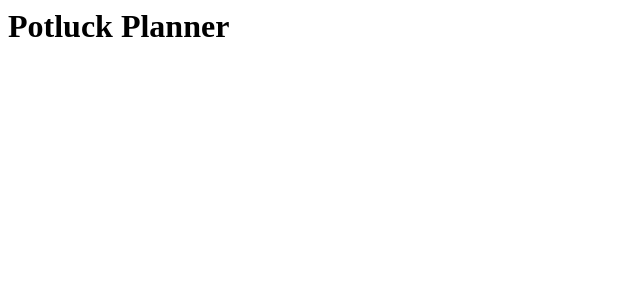
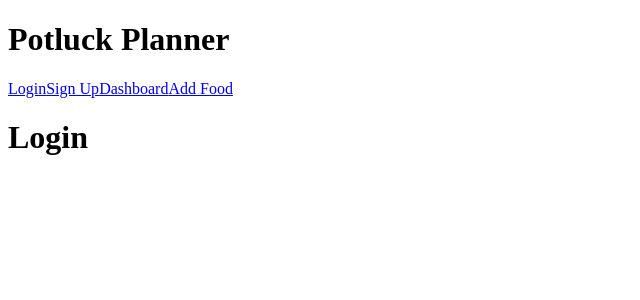
Before and after one commit to Potluck-build/Front-end, a React (Create React App) app in the folder potluck/: page / in a window 1280 px wide. Shown: the top 300 px of the page, without its empty margins (0-640 px from the left). Built offline with nearby package versions, Linux system fonts and the light colour scheme.

Commit message:
added header links and fixed routing, also install styled componenets, new update with react is weird so after every change i have to got to package.json file and save/ ctrl+s so changes can be shown on website/ npm start

```diff
--- a/potluck/package.json
+++ b/potluck/package.json
@@ -10,6 +10,7 @@
     "react-dom": "^17.0.2",
     "react-router-dom": "^6.2.1",
     "react-scripts": "5.0.0",
+    "styled-components": "5.3.1",
     "web-vitals": "^2.1.2",
     "yup": "^0.32.11"
   },
--- a/potluck/src/App.js
+++ b/potluck/src/App.js
@@ -1,25 +1,34 @@
 import "./App.css";
-import { Route, Routes, Link } from "react-router-dom";
+import {Route, Routes} from "react-router-dom";
 import Dashboard from "./components/Dashboard";
 import Login from "./components/Login";
 import Register from "./components/Register";
 import Header from "./components/Header";
 import AddFood from "./components/AddFood";
+import styled from 'styled-components';
 
 const App = () => {
-  return (
-    <div className='App'>
-      Potluck Planner
-      <Header />
-      <Routes>
-        <Route path='/' component={Login} />
-        <Route path='/login' component={Login} />
-        <Route path='/register' component={Register} />
-        <Route path='/dashboard' component={Dashboard} />
-        <Route path='/add-food' component={AddFood} />
-      </Routes>
-    </div>
-  );
+    return (
+        <AppContainer>
+            <Header/>
+            <RouteContainer>
+                <Routes>
+                    <Route path='/' element={<Login/>}/>
+                    <Route path='/login' element={<Login/>}/>
+                    <Route path='/register' element={<Register/>}/>
+                    <Route path='/dashboard' element={<Dashboard/>}/>
+                    <Route path='/add-food' element={<AddFood/>}/>
+                </Routes>
+            </RouteContainer>
+        </AppContainer>
+    );
 };
 
 export default App;
+
+const AppContainer = styled.div`
+  height: 100%
+`
+const RouteContainer = styled.div`
+  height: 100%
+`
--- a/potluck/src/components/AddFood.js
+++ b/potluck/src/components/AddFood.js
@@ -1,7 +1,11 @@
 import React from "react";
 
 const AddFood = () => {
-  return <div></div>;
+  return (
+  <div>
+    <h1>AddFood Component</h1>
+    </div>
+  )
 };
 
 export default AddFood;
--- a/potluck/src/components/Dashboard.js
+++ b/potluck/src/components/Dashboard.js
@@ -1,7 +1,7 @@
 import React from "react";
 
 const Dashboard = () => {
-  return <div></div>;
+  return <div>Dashboard</div>;
 };
 
 export default Dashboard;
--- a/potluck/src/components/Header.js
+++ b/potluck/src/components/Header.js
@@ -1,8 +1,24 @@
 import React from "react";
-import { Link } from "react-router-dom";
+import {Link} from "react-router-dom";
+import styled from "styled-components";
 
 const Header = () => {
-  return <div className='links'></div>;
+    return (
+        <HeadContainer>
+            <h1>Potluck Planner</h1>
+            <LinkContainer>
+              <Link to = "/">Login</Link>
+              <Link to = "/register">Sign Up</Link>
+              <Link to = "/dashboard">Dashboard</Link>
+              <Link to = "/add-food">Add Food</Link>
+            </LinkContainer>
+        </HeadContainer>
+    )
 };
 
 export default Header;
+
+const HeadContainer = styled.div`
+`
+const LinkContainer = styled.div`
+`
--- a/potluck/src/components/Login.js
+++ b/potluck/src/components/Login.js
@@ -1,7 +1,10 @@
 import React from "react";
 
 const Login = () => {
-  return <div></div>;
-};
+  return (
+  <div>
+    <h1>Login</h1>
+    </div>
+  )};
 
 export default Login;
--- a/potluck/src/components/Register.js
+++ b/potluck/src/components/Register.js
@@ -1,7 +1,7 @@
 import React from "react";
 
 const Register = () => {
-  return <div></div>;
+  return <div>Register</div>;
 };
 
 export default Register;
```
Also changed, not shown: 2 other files (tests, documents, lock files or other folders).
